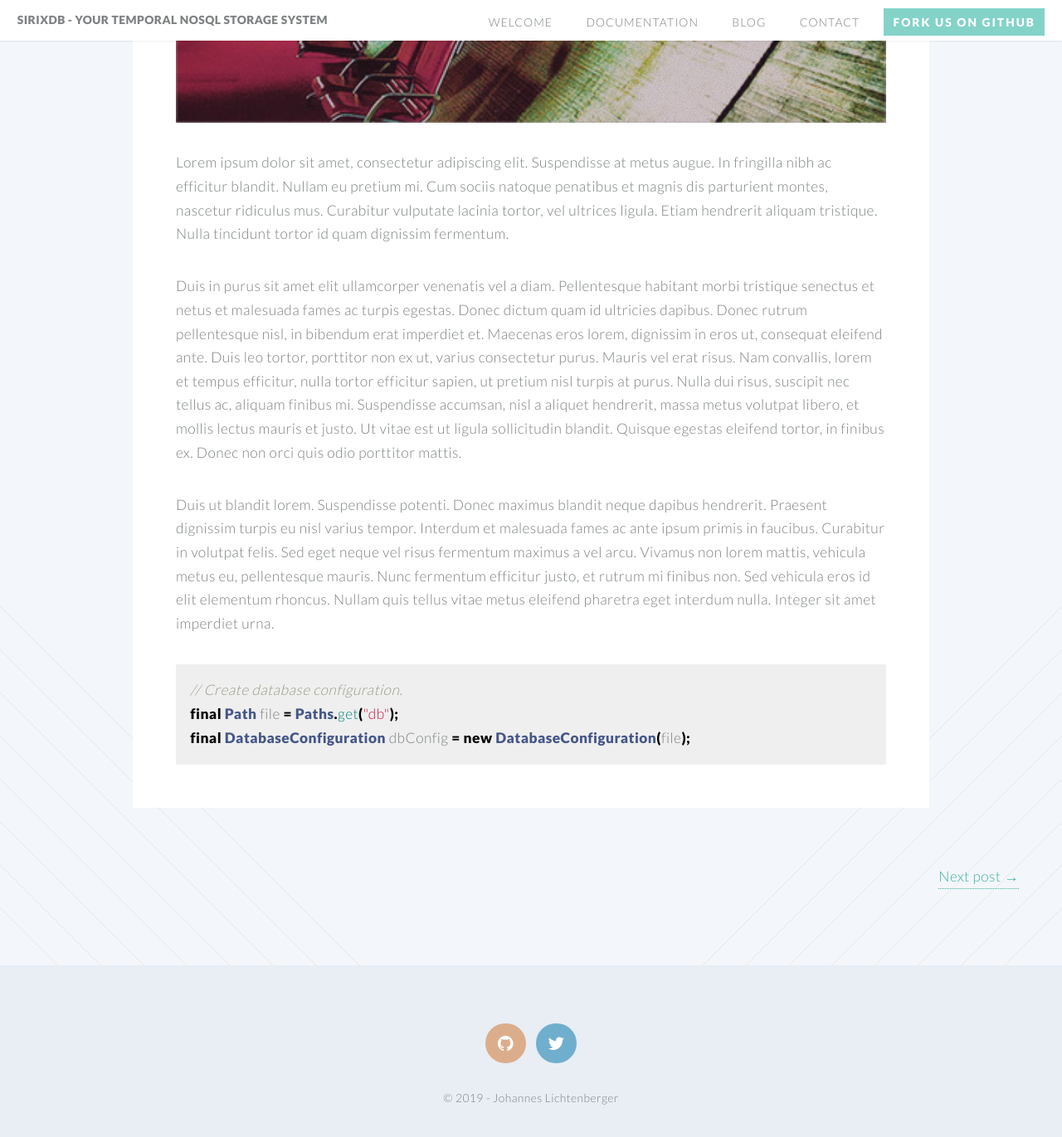
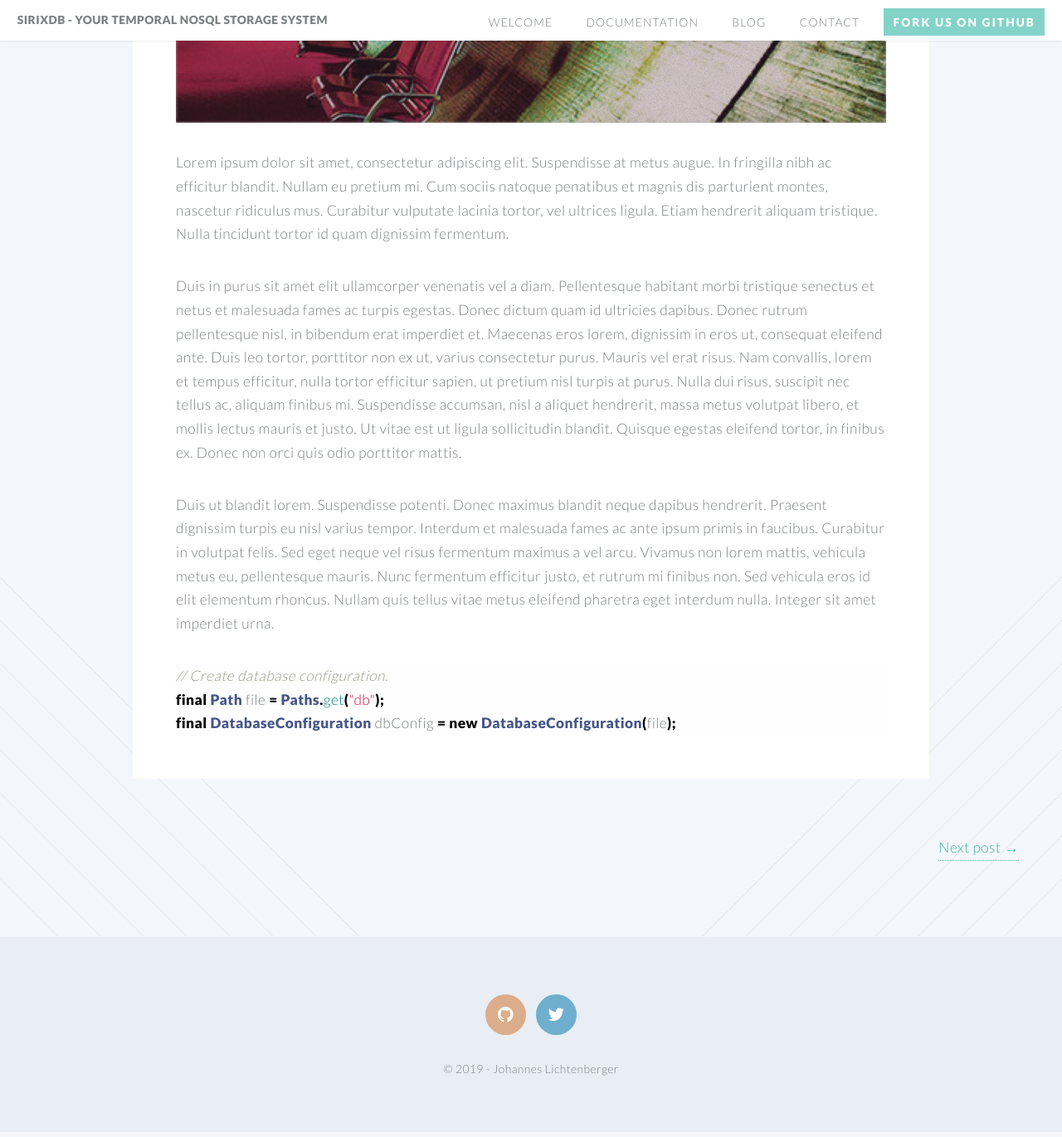
Before and after one commit to sirixdb/sirixdb.github.io, a Jekyll site: the page built from _posts/2014-08-07-first-post.markdown, in a window 1280 px wide and 1400 px high, scrolled down 662 px. Shown: the top 1371 px of the window at 83% size. Built offline with Jekyll 4.4.1, drawn with Linux system fonts in a browser that asks for light colours.

Commit message:
Update style.css

```diff
--- a/css/style.css
+++ b/css/style.css
@@ -1104,9 +1104,10 @@
 		}
 
 .highlight {
+  margin: 0.5em
   padding: 0.5em;
   /** border: 1px solid #dbdbdb; **/
-  background-color: #efefef;
+  background-color: #fefefe;
   border-radius: 1px;
   overflow-x: auto;
 }
```
